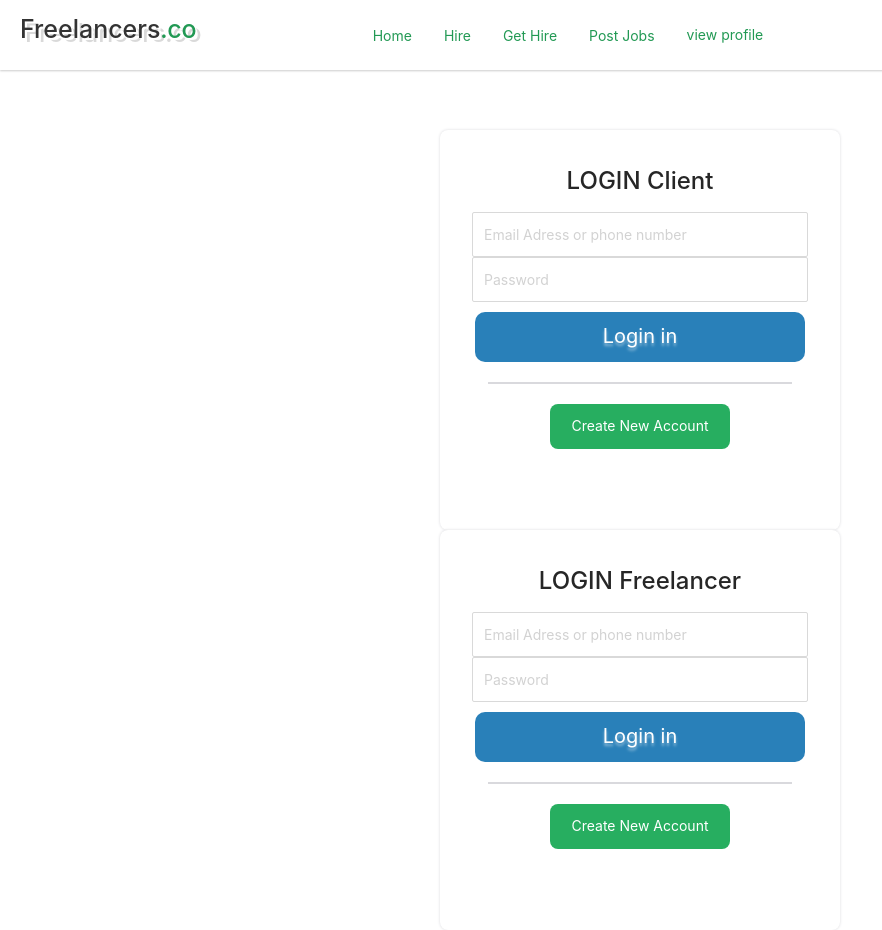
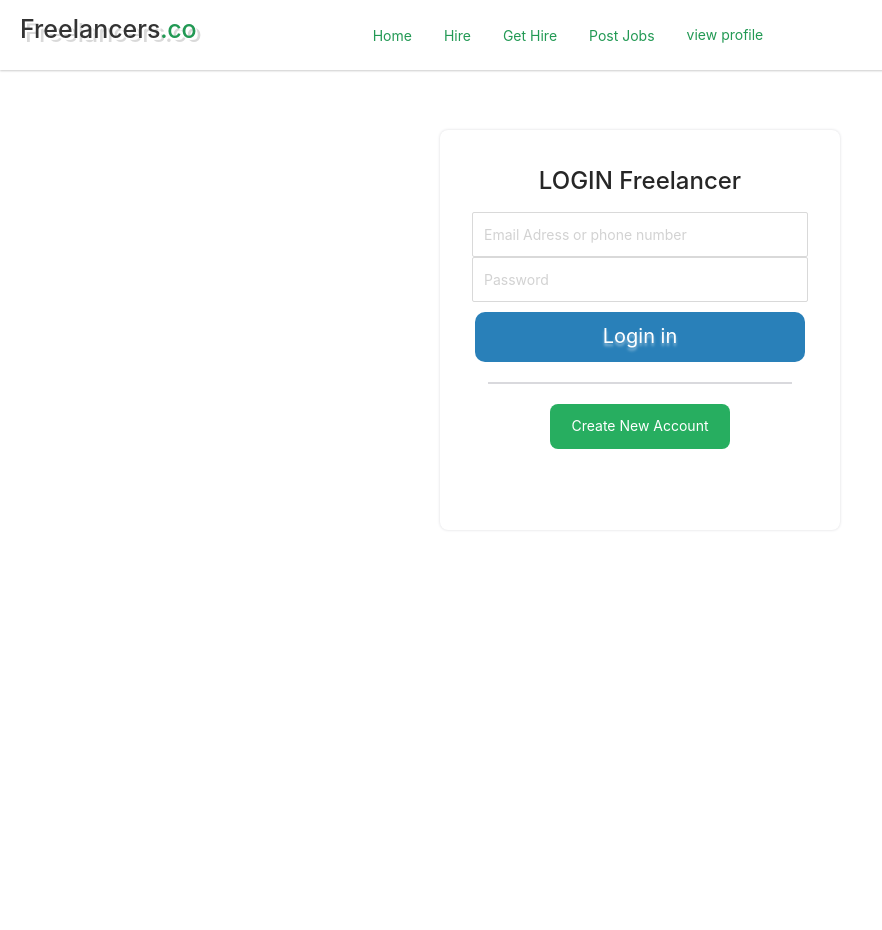
Before and after one commit to AyazAslam101/react-app-Freelancers, a React (Create React App) app: page / in a window 1280 px wide. Shown: the whole page, without its empty margins (0-882 px from the left). After the commit the page ends 800 px from the top, so only its background shows below. Built offline with nearby package versions, Linux system fonts and the light colour scheme.

Commit message:
pulling ayaz file

```diff
--- a/src/components/freelancerForm/freelancerLoginForm/freelancerLoginFrom.js
+++ b/src/components/freelancerForm/freelancerLoginForm/freelancerLoginFrom.js
@@ -6,7 +6,7 @@ import SignUpModal from "../../signUpModal/signUpModal";
 import { Modal, message } from "antd";
 import { useSelector } from "react-redux";
 import { useHistory } from "react-router-dom";
-import Clientlogin from '../../Clientform/clientlogin'
+// import Clientlogin from '../../Clientform/clientlogin'
 function FreelancerLoginFrom(props) {
   let data = useSelector((state) => state.userDetails);
 
@@ -57,7 +57,7 @@ function FreelancerLoginFrom(props) {
 
   return (
     <Aux>
-      <Clientlogin/>
+      {/* <Clientlogin/> */}
       <div className="login-form">
         <form onSubmit={goToHomePage}>
           <h4>LOGIN Freelancer</h4>
```
Also changed, not shown: 1 other file (tests, documents, lock files or other folders).
